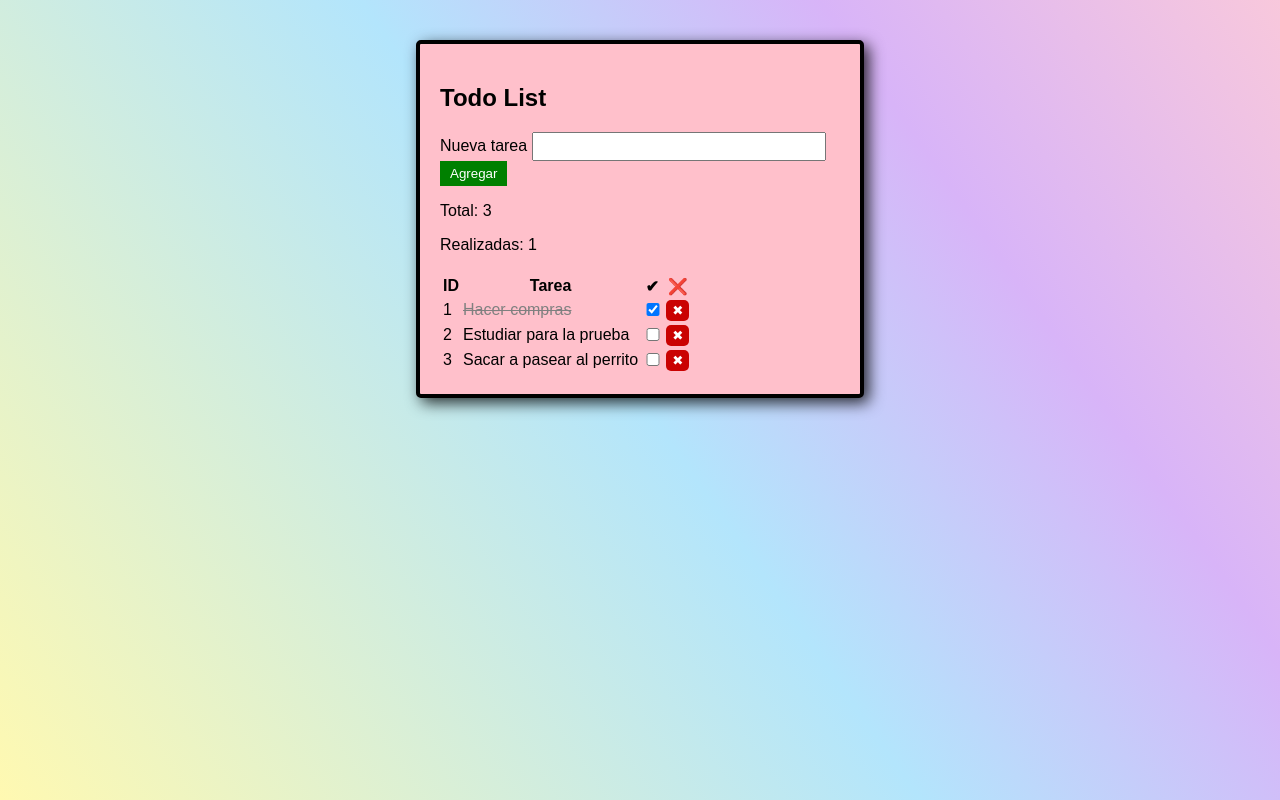
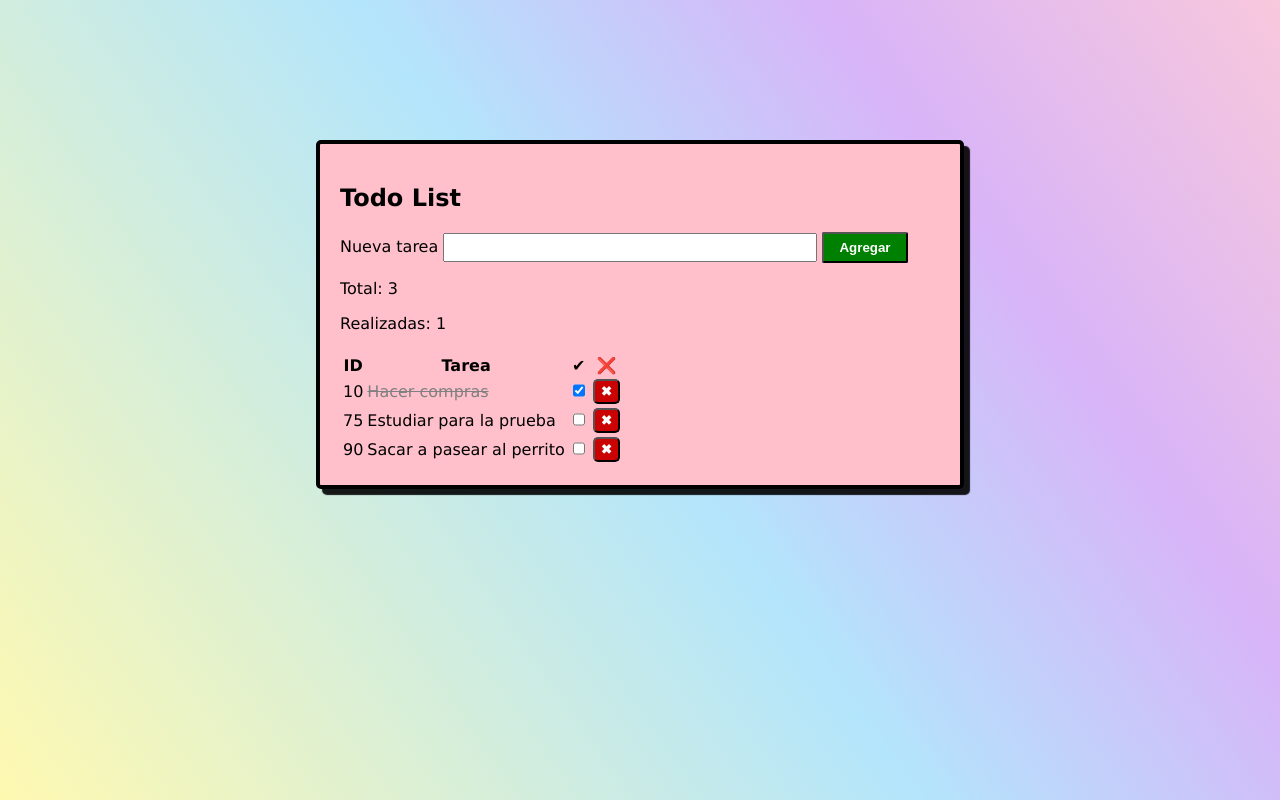
Before and after one commit to FerValentina/desafio5-js, a plain HTML site: page index.html in a window 1280 px wide. Drawn offline with Linux system fonts and the light colour scheme.

Commit message:
arreglos de estilos

```diff
--- a/assets/css/style.css
+++ b/assets/css/style.css
@@ -1,5 +1,5 @@
 body {
-    font-family: Arial, sans-serif;
+    font-family: Verdana, Geneva, Tahoma, sans-serif;
     margin: 20px;
     padding: 20px;
     background: linear-gradient(235deg,
@@ -15,22 +15,28 @@ background-size: cover;
     background: pink;
     border: black;
     border: 4px solid black;
-    box-shadow: 5px 5px 15px rgba(0, 0, 0, 0.8);
+    box-shadow: 6px 6px 1px rgba(0, 0, 0, 0.9);
     padding: 20px;
     border-radius: 5px;
-    width: 400px;
+    width: 600px;
     margin: auto;
+    margin-top: 100px;
 }
 input {
-    width: 70%;
+    width: 60%;
     padding: 5px;
 }
 button {
-    padding: 5px 10px;
+    padding: 6px 15px;
     background-color: green;
+    font-weight: bold;
     color: white;
-    border: none;
+    border-radius: 2px;
     cursor: pointer;
+}
+button:hover{
+    filter: brightness(130%);
+    transform: scale(98%);
 }
 .task-list {
     margin-top: 20px;
--- a/assets/js/script.js
+++ b/assets/js/script.js
@@ -1,7 +1,7 @@
 let tasks = [
-    { id: 01, description: "Hacer compras", completed: true },
-    { id: 02, description: "Estudiar para la prueba", completed: false },
-    { id: 03, description: "Sacar a pasear al perrito", completed: false }
+    { id: 10, description: "Hacer compras", completed: true },
+    { id: 75, description: "Estudiar para la prueba", completed: false },
+    { id: 90, description: "Sacar a pasear al perrito", completed: false }
 ];
 
 
@@ -41,7 +41,7 @@ function addTask() {
     }
 
     const newTask = {
-        id: Math.floor(Math.random() * 20),
+        id: Math.floor(Math.random() * 100),
         description: taskDescription,
         completed: false
     };
```
